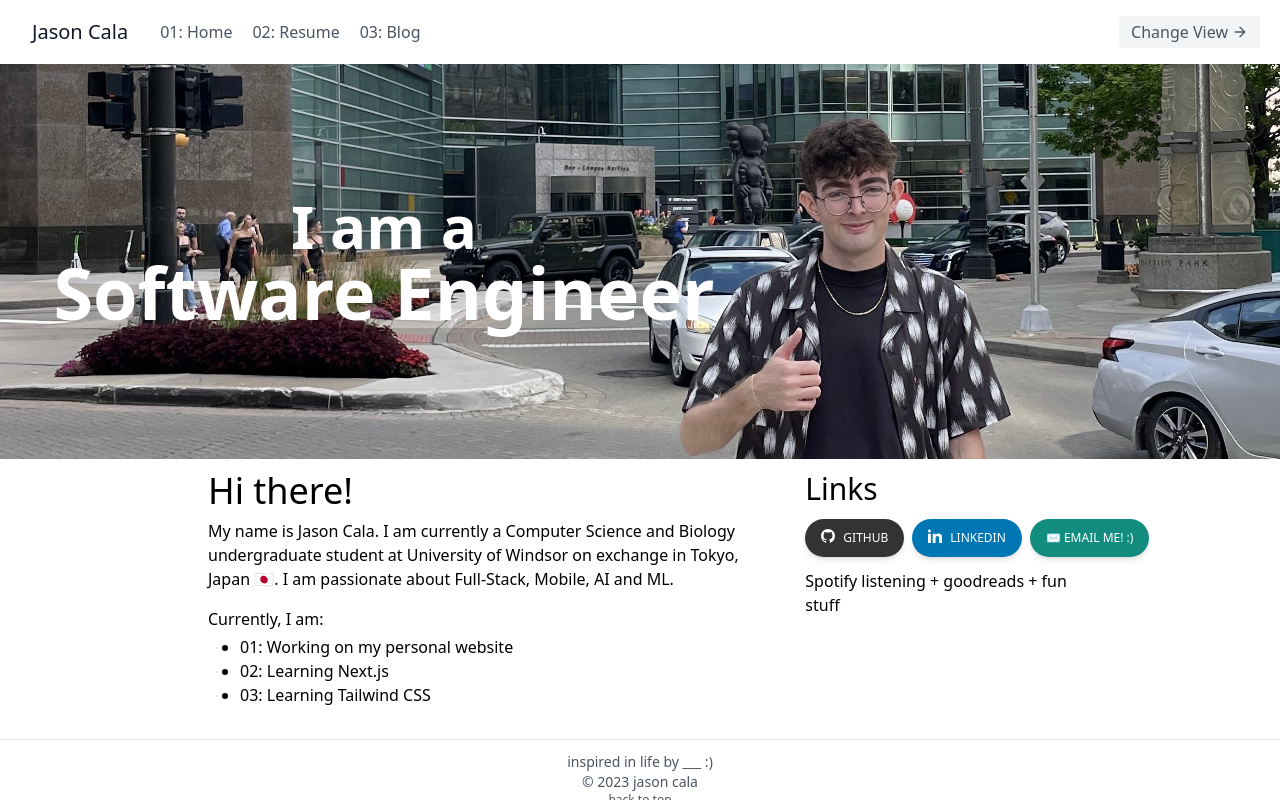
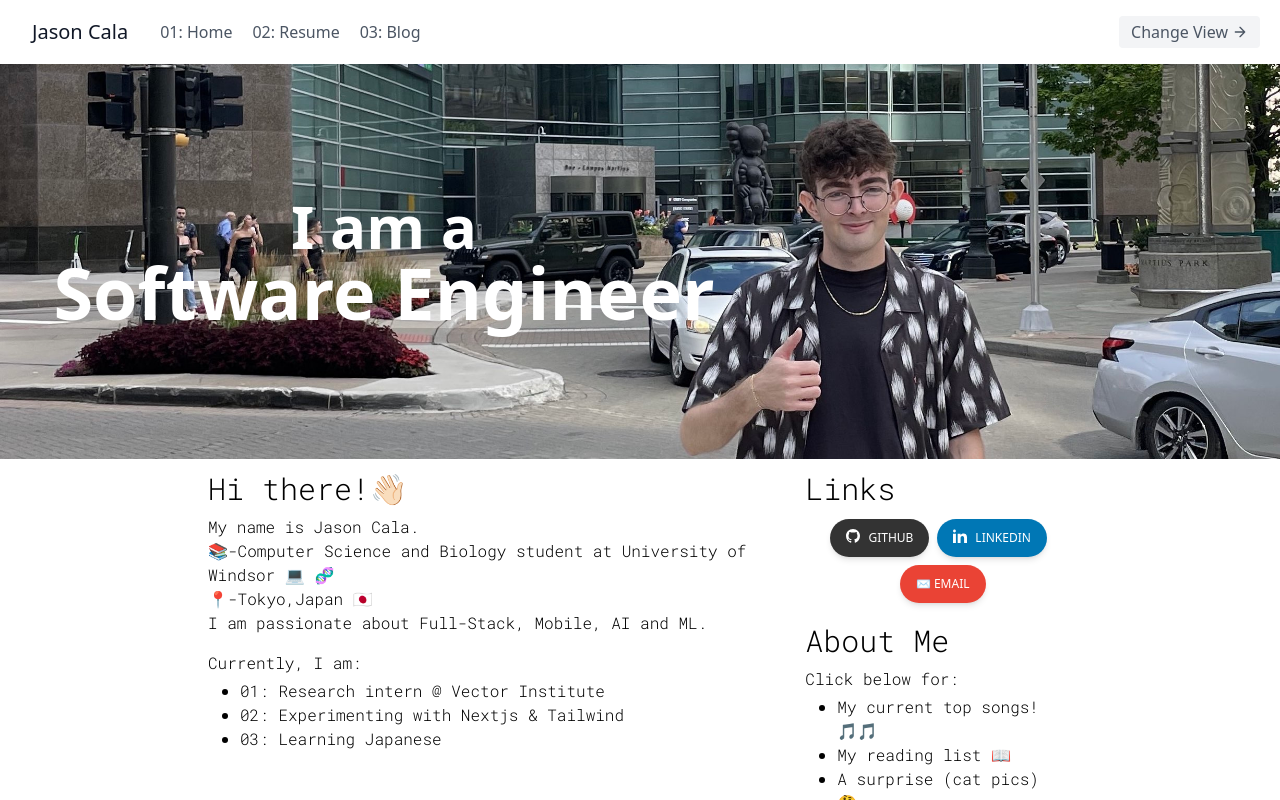
Before and after one commit to jasoncala/personal-website, a Next.js app: page / in a window 1280 px wide. Built offline with nearby package versions, Linux system fonts and the light colour scheme.

Commit message:
furthered template + font change

```diff
--- /dev/null
+++ b/app/blog/page.tsx
@@ -0,0 +1,11 @@
+export default function Blog() {
+    return (
+        <div className="flex flex-col lg:flex-row font-light lg:px-36 pt-24">
+            <div className="flex-row w-full lg:w-4/6 items-center px-4">
+                <h1 className="font-normal text-gray-700 text-5xl">Blog</h1>
+                <h1 className="font-normal text-gray-700 text-3xl py-24">Latest Posts</h1>
+                <h1 className="font-normal text-gray-700 text-xl pb-24">🚧 UNDER CONSTRUCTION 🚧</h1>
+            </div>
+        </div>
+    )
+}
--- a/app/components/Footer.tsx
+++ b/app/components/Footer.tsx
@@ -2,7 +2,7 @@ export default function Nav() {
     return(
         <footer className="text-gray-600 body-font border-t border-gray-200">
             <div className="container px-5 py-3 mx-auto flex items-center flex-col justify-center">
-                <h1 className="justify-center text-center text-sm">inspired in life by ___ :)</h1>
+                <h1 className="justify-center text-center text-sm">always seeking discomfort</h1>
                 <h1 className="justify-center text-center text-sm">© 2023 jason cala</h1>
                 <h1 className="justify-center text-center text-xs">back to top</h1>
 
--- a/app/layout.tsx
+++ b/app/layout.tsx
@@ -1,11 +1,11 @@
 import './globals.css'
-import { Inter, Roboto } from 'next/font/google'
+import { Inter, Roboto, Roboto_Mono } from 'next/font/google'
 import Nav from './components/Nav'
 import Footer from './components/Footer'
 
 const inter = Inter({ subsets: ['latin'] })
 
-const roboto = Roboto({
+const roboto = Roboto_Mono({
   weight: ["300", "400", "500", "700"],
   subsets: ['latin'],
   variable: "--font-robot",
--- a/app/page.tsx
+++ b/app/page.tsx
@@ -25,25 +25,27 @@ export default function Home() {
       </div>
       <div className="flex flex-col lg:flex-row font-light lg:px-48 pt-1">
         <div className="flex-row w-full lg:w-4/6 items-center px-4">
-          <h1 className="text-4xl 2xl:text-5xl py-2">Hi there!</h1>
-          <p className="font-light 2xl:text-xl">My name is Jason Cala. I am currently a Computer Science and Biology undergraduate student at University of Windsor on exchange in Tokyo, Japan 🇯🇵.
-          I am passionate about Full-Stack, Mobile, AI and ML.</p>
-          <p className="pt-4 pb-1">Currently, I am:</p>
-          <ul className="px-8 list-disc">
-            <li>01: Working on my personal website</li>
-            <li>02: Learning Next.js</li>
-            <li>03: Learning Tailwind CSS</li>
+          <h1 className="text-3xl 2xl:text-4xl py-2 font-roboto">Hi there!👋🏻</h1>
+          <p className="font-light 2xl:text-lg text-md font-roboto">My name is Jason Cala.</p>
+          <p className="font-light 2xl:text-lg text-md font-roboto">📚-Computer Science and Biology student at University of Windsor 💻 🧬</p>
+          <p className="font-light 2xl:text-lg text-md font-roboto">📍-Tokyo,Japan 🇯🇵</p>
+          <p className="font-light 2xl:text-lg text-md font-roboto">I am passionate about Full-Stack, Mobile, AI and ML.</p>
+          <p className="pt-4 pb-1 font-roboto">Currently, I am:</p>
+          <ul className="px-8 list-disc font-roboto">
+            <li>01: Research intern @ Vector Institute</li>
+            <li>02: Experimenting with Nextjs & Tailwind</li>
+            <li>03: Learning Japanese</li>
           </ul>
         </div>
         <div className="flex-row w-full lg:w-2/6 items-center px-4">
-          <h1 className="text-3xl py-2">Links</h1>
-          <div className="flex w-full space-x-2 py-1">
+          <h1 className="text-3xl py-2 font-roboto">Links</h1>
+          <div className="flex w-full space-x-2 py-1 flex-wrap justify-center">
             <button
               type="button"
               className="mb-2 flex rounded-full px-4 py-2.5 text-xs font-medium uppercase leading-normal text-white shadow-md transition duration-150 ease-in-out hover:shadow-lg focus:shadow-lg focus:outline-none focus:ring-0 active:shadow-lg"
               style={{ backgroundColor: `#333` }}
               >
-              <Link href="https://github.com/jasoncala" className="flex">
+              <a href="https://github.com/jasoncala" className="flex">
                 <svg
                   xmlns="http://www.w3.org/2000/svg"
                   className="mr-2 h-3.5 w-3.5"
@@ -53,14 +55,14 @@ export default function Home() {
                     d="M12 0c-6.626 0-12 5.373-12 12 0 5.302 3.438 9.8 8.207 11.387.599.111.793-.261.793-.577v-2.234c-3.338.726-4.033-1.416-4.033-1.416-.546-1.387-1.333-1.756-1.333-1.756-1.089-.745.083-.729.083-.729 1.205.084 1.839 1.237 1.839 1.237 1.07 1.834 2.807 1.304 3.492.997.107-.775.418-1.305.762-1.604-2.665-.305-5.467-1.334-5.467-5.931 0-1.311.469-2.381 1.236-3.221-.124-.303-.535-1.524.117-3.176 0 0 1.008-.322 3.301 1.23.957-.266 1.983-.399 3.003-.404 1.02.005 2.047.138 3.006.404 2.291-1.552 3.297-1.23 3.297-1.23.653 1.653.242 2.874.118 3.176.77.84 1.235 1.911 1.235 3.221 0 4.609-2.807 5.624-5.479 5.921.43.372.823 1.102.823 2.222v3.293c0 .319.192.694.801.576 4.765-1.589 8.199-6.086 8.199-11.386 0-6.627-5.373-12-12-12z" />
                   </svg>
                   Github
-              </Link>
+              </a>
             </button>
             <button
               type="button"
               className="mb-2 flex rounded-full px-4 py-2.5 text-xs font-medium uppercase leading-normal text-white shadow-md transition duration-150 ease-in-out hover:shadow-lg focus:shadow-lg focus:outline-none focus:ring-0 active:shadow-lg"
               style={{ backgroundColor: `#0077b5` }}
               >
-              <Link href="https://www.linkedin.com/in/jason-cala" className="flex">
+              <a href="https://www.linkedin.com/in/jason-cala" className="flex">
                 <svg
                   xmlns="http://www.w3.org/2000/svg"
                   className="mr-2 h-3.5 w-3.5"
@@ -70,17 +72,26 @@ export default function Home() {
                     d="M4.98 3.5c0 1.381-1.11 2.5-2.48 2.5s-2.48-1.119-2.48-2.5c0-1.38 1.11-2.5 2.48-2.5s2.48 1.12 2.48 2.5zm.02 4.5h-5v16h5v-16zm7.982 0h-4.968v16h4.969v-8.399c0-4.67 6.029-5.052 6.029 0v8.399h4.988v-10.131c0-7.88-8.922-7.593-11.018-3.714v-2.155z" />
                   </svg>
                   LinkedIn
-              </Link>
+              </a>
             </button>
             <button
               type="button"
               className="mb-2 inline-block rounded-full px-4 py-2.5 text-xs font-medium uppercase leading-normal text-white shadow-md transition duration-150 ease-in-out hover:shadow-lg focus:shadow-lg focus:outline-none focus:ring-0 active:shadow-lg"
-              style={{ backgroundColor: `#128c7e` }}
+              style={{ backgroundColor: `#ea4335` }}
               >
-                <p className="whitespace-nowrap">✉️ Email me! :)</p>
+                <a href="mailto:jasoncala@hotmail.com" className="flex">
+                  <p className="whitespace-nowrap">✉️ Email</p>
+                </a>
             </button>
           </div>
-          <p>Spotify listening + goodreads + fun stuff</p>
+          <h1 className="text-3xl py-2 font-roboto">About Me</h1>
+          <p className="pb-1 font-roboto">Click below for:</p>
+          <ul className="px-8 list-disc font-roboto">
+            <li>My current top songs! 🎵🎵</li>
+            <li>My reading list 📖</li>
+            <li>A surprise (cat pics) 🤔</li>
+          </ul>
+
         </div>
 
       </div>
--- /dev/null
+++ b/app/resume/page.tsx
@@ -0,0 +1,7 @@
+export default function Resume() {
+    return (
+        <div>
+            <h1>Resume</h1>
+        </div>
+    )
+}
--- a/tailwind.config.js
+++ b/tailwind.config.js
@@ -8,8 +8,8 @@ module.exports = {
   theme: {
     extend: {},
     fontFamily: {
-      roboto: ["var(--font-roboto)"],
-    }
+      roboto: ["var(--font-robot)"],
+    },
   },
   plugins: [],
 }
```
